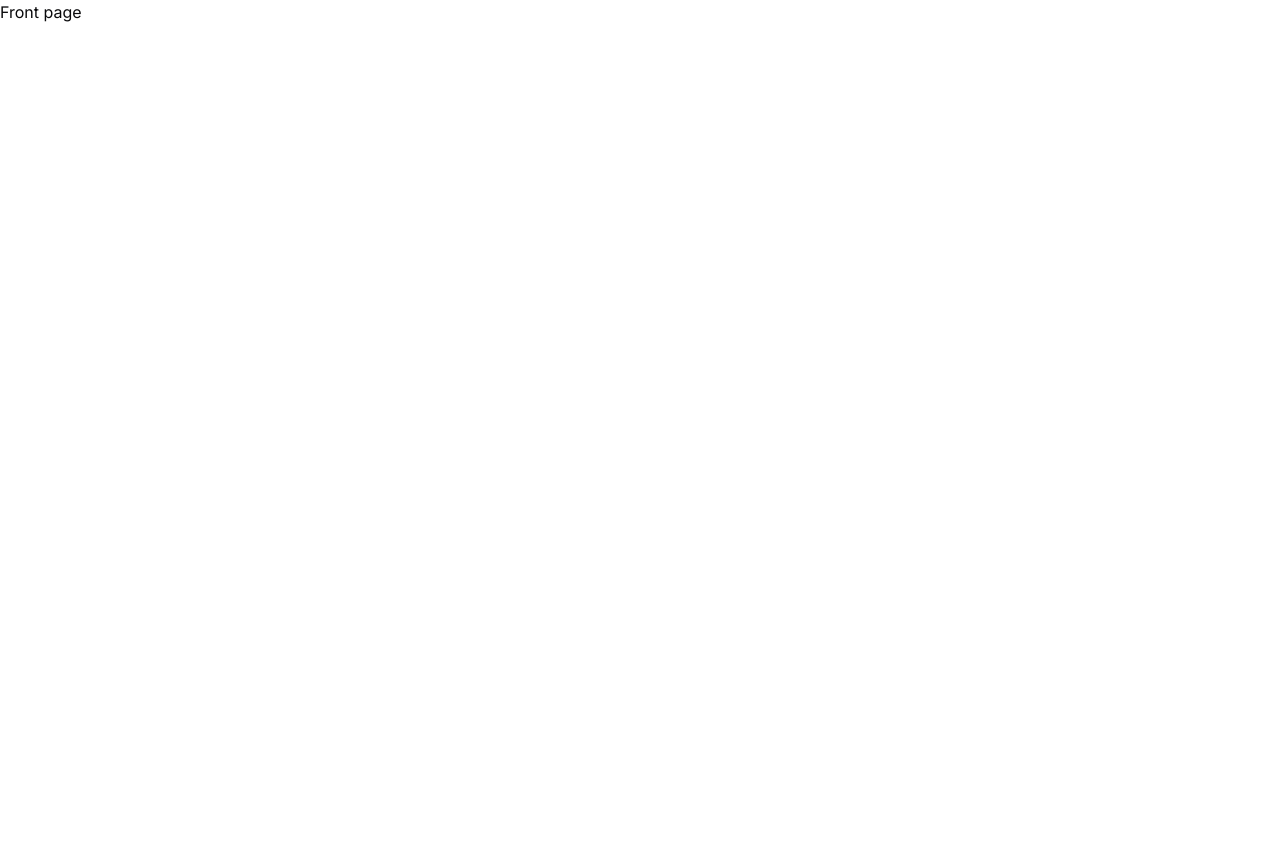
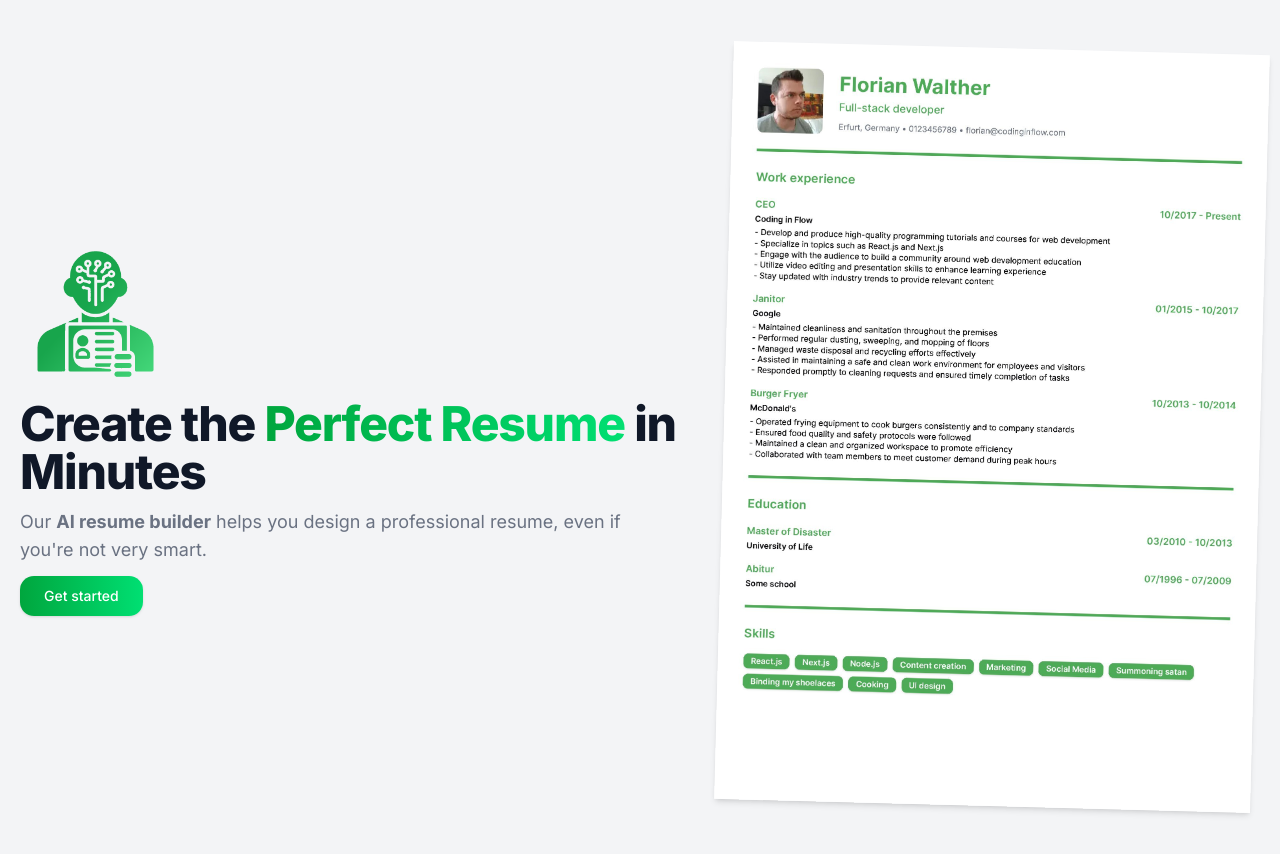
Before and after one commit to hugocruzlfc/resume-builder-saas-aplication, a Next.js app: page / in a window 1280 px wide. Before the commit the page ends 800 px from the top, so only its background shows below. Built offline with nearby package versions, Linux system fonts and the light colour scheme.

Commit message:
feat: add landing page styles

```diff
--- a/src/app/page.tsx
+++ b/src/app/page.tsx
@@ -1,3 +1,43 @@
+import logo from "@/assets/logo.png";
+import resumePreview from "@/assets/resume-preview.jpg";
+import { Button } from "@/components/ui/button";
+import Image from "next/image";
+import Link from "next/link";
+
 export default function Home() {
-  return <main>Front page</main>;
+  return (
+    <main className="flex min-h-screen flex-col items-center justify-center gap-6 bg-gray-100 px-5 py-12 text-center text-gray-900 md:flex-row md:text-start lg:gap-12">
+      <div className="max-w-prose space-y-3">
+        <Image
+          src={logo}
+          alt="Logo"
+          width={150}
+          height={150}
+          className="mx-auto md:ms-0"
+        />
+        <h1 className="scroll-m-20 text-4xl font-extrabold tracking-tight lg:text-5xl">
+          Create the{" "}
+          <span className="inline-block bg-gradient-to-r from-green-600 to-green-400 bg-clip-text text-transparent">
+            Perfect Resume
+          </span>{" "}
+          in Minutes
+        </h1>
+        <p className="text-lg text-gray-500">
+          Our <span className="font-bold">AI resume builder</span> helps you
+          design a professional resume, even if you&apos;re not very smart.
+        </p>
+        <Button asChild size="lg" variant="premium">
+          <Link href="/resumes">Get started</Link>
+        </Button>
+      </div>
+      <div>
+        <Image
+          src={resumePreview}
+          alt="Resume preview"
+          width={600}
+          className="shadow-md lg:rotate-[1.5deg]"
+        />
+      </div>
+    </main>
+  );
 }
--- a/src/components/ui/button.tsx
+++ b/src/components/ui/button.tsx
@@ -20,6 +20,8 @@
         ghost:
           "hover:bg-accent hover:text-accent-foreground dark:hover:bg-accent/50",
         link: "text-primary underline-offset-4 hover:underline",
+        premium:
+          "bg-gradient-to-r from-green-600 to-green-400 text-white shadow hover:from-green-600/90 hover:to-green-400/90",
       },
       size: {
         default: "h-9 px-4 py-2 has-[>svg]:px-3",
```
